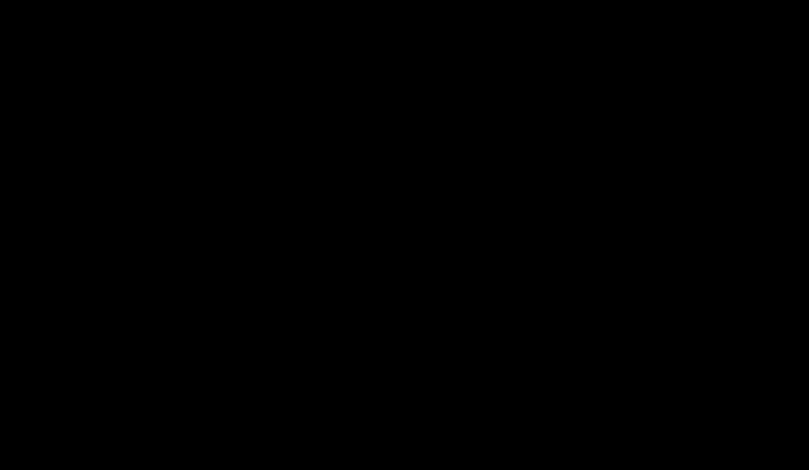
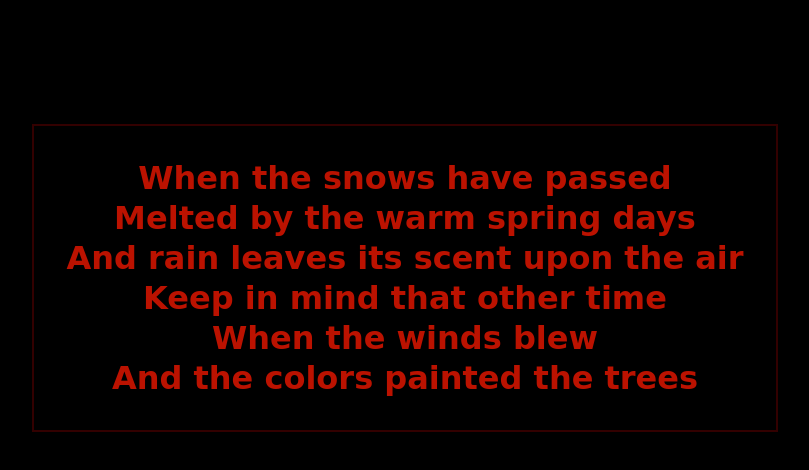
Before and after one commit to AutumnMageKate/Autumn, a plain HTML site: page index.html in a window 1280 px wide. Shown: the whole page, without its empty margins (235-1044 px from the left). Drawn offline with nearby package versions, Linux system fonts and the light colour scheme; files that its build step writes are made by us from their sources; a web font is replaced by a local one.

Commit message:
Style page

```diff
--- a/index.html
+++ b/index.html
@@ -4,6 +4,7 @@
     <meta charset="utf-8">
     <title>Remember Autumn</title>
     <link rel="stylesheet" href="style.css">
+    <meta name="viewport" content="width=device-width, initial-scale=1.0">
 </head>
 <body>
     <div class="poem">
--- a/style.scss
+++ b/style.scss
@@ -1,3 +1,80 @@
+@font-face {
+    font-family: 'Tangerine';
+    font-style: normal;
+    font-weight: bold;
+    src: url('Tangerine_Bold.ttf')
+}
+
+@mixin small-screen {
+    @media screen and (max-width: 768px) {
+        @content;
+    }
+}
+
+html {
+    font-size: 200%;
+}
+
 body {
-    background-color: black;
+    display: grid;
+    grid-template-columns: auto max-content auto;
+    grid-column-gap: 0px;
+    grid-row-gap: 0.5em;
+    grid-auto-rows: minmax(100px, auto);
+
+    @media (prefers-color-scheme: light) {
+        color: #bb1200;
+        background-color: black;
+    }
+
+    @media (prefers-color-scheme: dark) {
+        color: #bb1200;
+        background-color: black;
+    }
+
+    @include small-screen {
+        @media (prefers-color-scheme: light) {
+            color: #FF3400;
+            background-color: black;
+        }
+        @media (prefers-color-scheme: dark) {
+            color: #FF3400;
+            background-color: black;
+        }
+    }
 }
+
+div.poem {
+    grid-column: 2;
+    grid-row: 2;
+
+    margin-bottom: 2em;
+    padding: 1em;
+
+    text-align: center;
+    font-family: 'Tangerine', cursive;
+    font-weight: bold;
+    line-height: 1.25;
+
+    @media (prefers-color-scheme: light) {
+        border: 2px solid #330000;
+    }
+
+    @media (prefers-color-scheme: dark) {
+        border: 2px solid #330000;
+    }
+
+    @include small-screen {
+        @media (prefers-color-scheme: light) {
+            border-color: #FF3400;
+        }
+        @media (prefers-color-scheme: dark) {
+            border-color: #FF3400;
+        }
+    }
+
+    p {
+        padding: 0;
+        margin: 0;
+    }
+}
```
Also changed, not shown: 1 other file.
